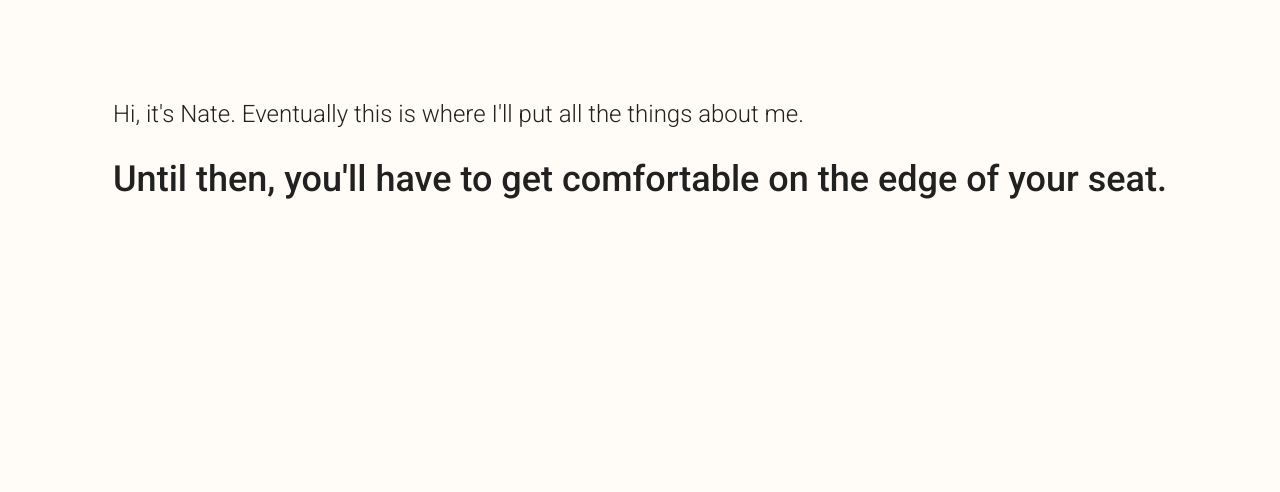
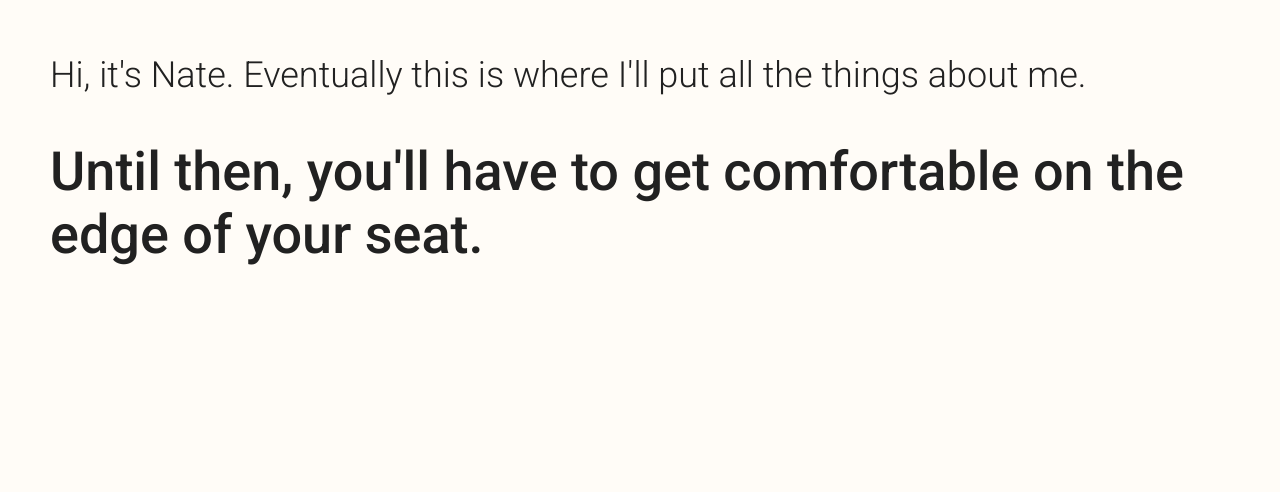
Before and after one commit to nbenz/website, a website: page public/index.html in a window 1280 px wide. Shown: the part 167-659 px from the top of the page. Drawn offline with Linux system fonts and the light colour scheme.

Commit message:
tweak html and css

```diff
--- a/public/index.html
+++ b/public/index.html
@@ -2,7 +2,12 @@
 <html>
   <head>
     <title>Welcome to Nate</title>
-    <meta charset='UTF-8'>
+    <meta charset='UTF-8'/>
+    <meta name='viewport' content='width=device-width, initial-scale=1'/>
+    <meta name='description' content='Your one stop shop for Nate-related content.'/>
+    <meta name='theme-color' content='#FFFCF7'/>
+
+    <link rel='manifest' href='/manifest.json'>
     <link href='https://fonts.googleapis.com/css?family=Roboto:100,300,400,500,700' rel='stylesheet' type='text/css'>
     <link rel='stylesheet' href='https://use.fontawesome.com/releases/v5.0.13/css/all.css' integrity='sha384-DNOHZ68U8hZfKXOrtjWvjxusGo9WQnrNx2sqG0tfsghAvtVlRW3tvkXWZh58N9jp' crossorigin='anonymous'>
     <link href='style.css' rel='stylesheet' type='text/css'>
--- a/public/style.css
+++ b/public/style.css
@@ -10,7 +10,7 @@ body {
   flex-flow: column;
   font-family: "Roboto";
   font-weight: 300;
-  font-size: 1.5em;
+  font-size: 2.25rem;
   background-color: #FFFCF7;
   color: #212121;
 }
```
Also changed, not shown: public/manifest.json (added).
